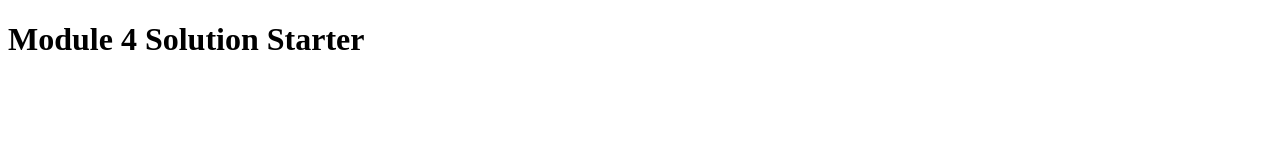
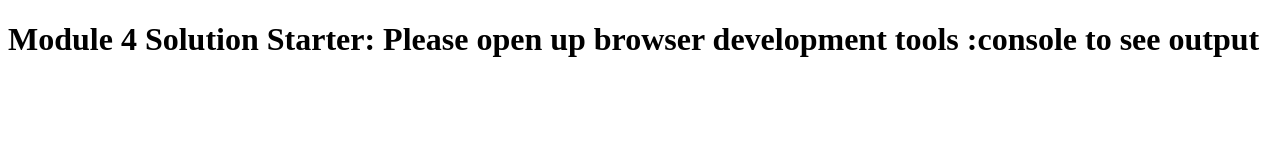
Before and after one commit to eashl003/coursera-module-4, a plain HTML site: page index.html in a window 1280 px wide. Drawn offline with Linux system fonts and the light colour scheme.

Commit message:
final version

```diff
--- a/index.html
+++ b/index.html
@@ -8,6 +8,6 @@
   <script src="script.js"></script>
 </head>
 <body>
-  <h1>Module 4 Solution Starter</h1>
+  <h1>Module 4 Solution Starter: Please open up browser development tools :console to see output</h1>
 </body>
 </html>
```
